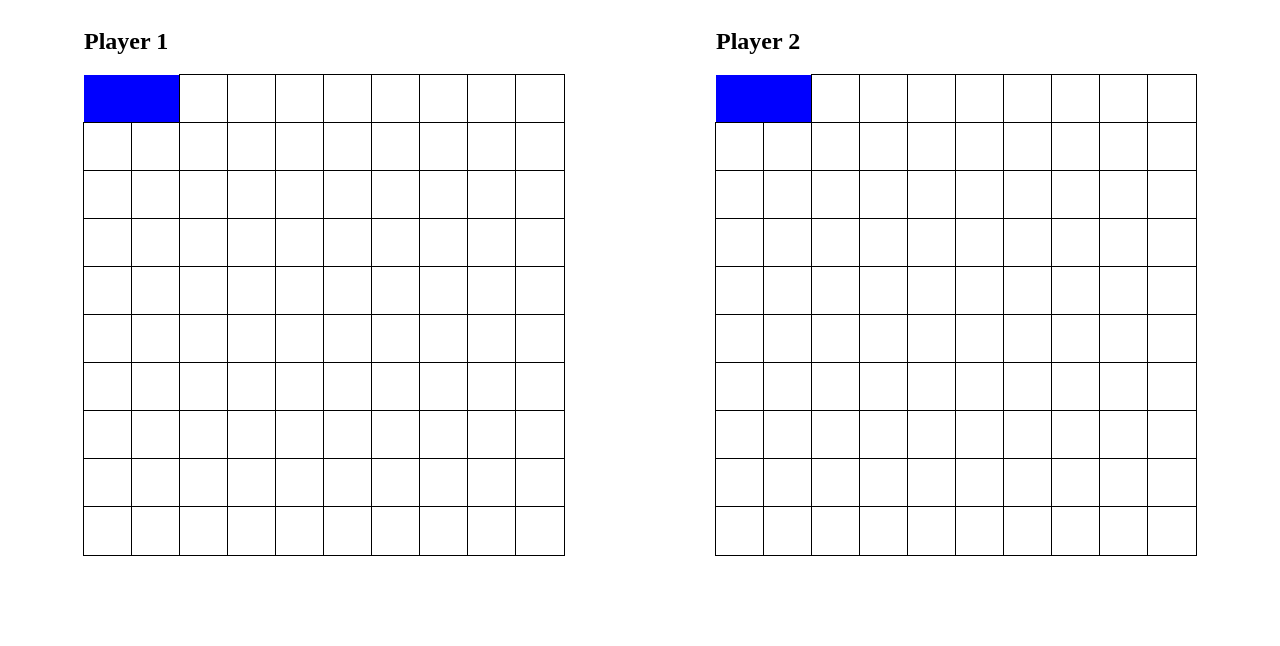
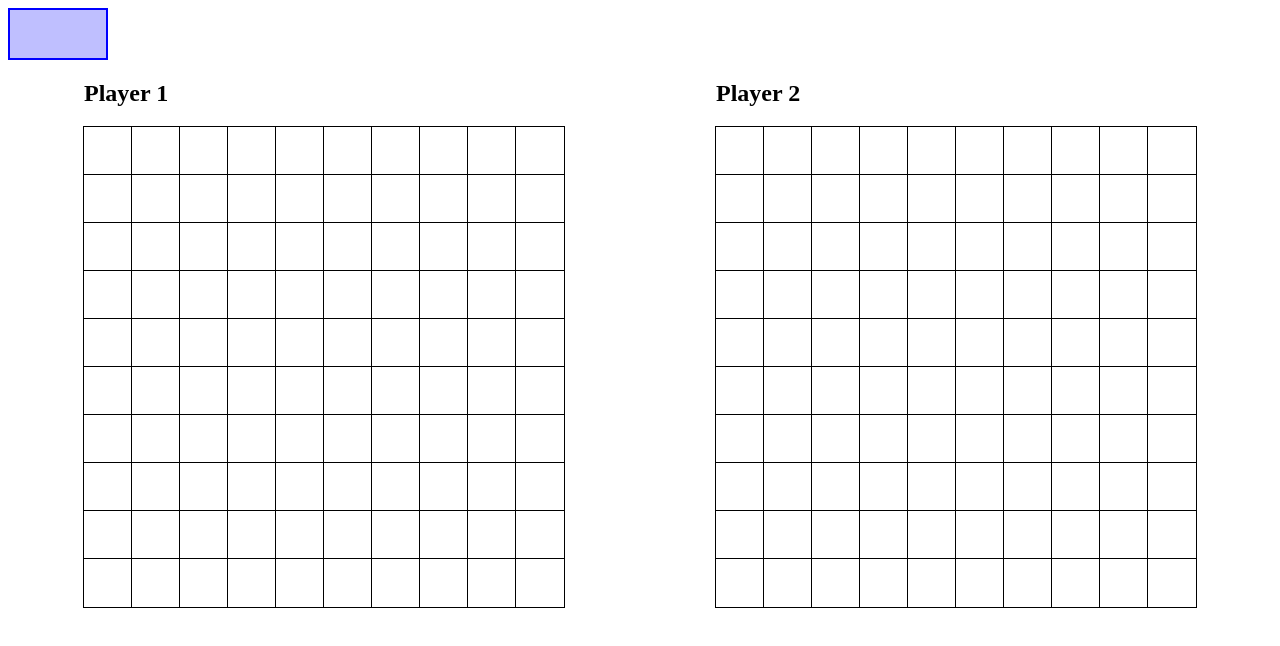
Before and after one commit to DerekWhiteM/battleship, a React app: page / in a window 1280 px wide. Shown: the top 646 px of the page. Built offline with nearby package versions, Linux system fonts and the light colour scheme.

Commit message:
setup drag and drop

```diff
--- a/package.json
+++ b/package.json
@@ -14,6 +14,8 @@
   "dependencies": {
     "jest": "^29.4.3",
     "react": "^18.2.0",
+    "react-dnd": "^16.0.1",
+    "react-dnd-html5-backend": "^16.0.1",
     "react-dom": "^18.2.0"
   },
   "devDependencies": {
--- a/public/style.css
+++ b/public/style.css
@@ -24,3 +24,8 @@
 .gameboard__grid__item--ship {
     background-color: blue;
 }
+
+.ship {
+    background-color: rgb(0, 0, 255, .25);
+    border: 2px solid blue;
+}
--- a/src/App.tsx
+++ b/src/App.tsx
@@ -1,27 +1,22 @@
 import Gameboard from "./components/Gameboard"
 import Game from "./modules/Game"
 import Player from "./modules/Player"
+
+import Ship from "./components/Ship"
+import { DndProvider } from "react-dnd"
+import { HTML5Backend } from "react-dnd-html5-backend"
 
 const player1 = new Player('Player 1')
 const player2 = new Player('Player 2')
 
 const game = new Game(player1, player2)
 
-player1.gameboard.placeShip(2, {
-    start: { x: 0, y: 0 },
-    end: { x: 1, y: 0 }
-})
-
-player2.gameboard.placeShip(2, {
-    start: { x: 0, y: 0 },
-    end: { x: 1, y: 0 }
-})
-
 export default function App () {
-    return <>
+    return <DndProvider backend={HTML5Backend}>
+        <Ship id={'1'} length={2} />
         <div className="gameboards__wrapper">
             <Gameboard player={player1} game={game} />
             <Gameboard player={player2} game={game} />
         </div>
-    </>
+    </DndProvider>
 }
--- a/src/components/Gameboard.tsx
+++ b/src/components/Gameboard.tsx
@@ -1,9 +1,15 @@
 import Player from "../modules/Player"
 import { isHit, isValidAttack } from "../modules/Gameboard"
 import Game from "../modules/Game"
+import { useDrop } from 'react-dnd'
+import Ship from "../modules/Ship"
+import { useState } from "react"
 
 export default function Gameboard (props: { player: Player, game: Game }) {
     const { player, game } = props
+
+    const [ships, setShips] = useState(Array<Ship>)
+
     return (
         <div className="gameboard">
             <h2>{player.name}</h2>
@@ -22,11 +28,36 @@ export default function Gameboard (props: { player: Player, game: Game }) {
                 const className = shipTile
                     ? "gameboard__grid__item--ship"
                     : "gameboard__grid__item"
-                elements.push(<div className={className} key={count} data-x={j} data-y={i} onClick={handleClick}></div>)
+                elements.push(<Tile className={className} key={count} x={j} y={i}></Tile>)
                 count++
             }
         }
         return <>{elements}</>
+    }
+
+    function Tile (props: { className: string, x: number, y: number }) {
+        let { className, x, y } = props
+        const [collectProps, drop] = useDrop(() => ({
+            accept: 'ship',
+            drop: (item: any, monitor: any) => {
+                const initialClientOffset = monitor.getInitialClientOffset()
+                const initialSourceClientOffset = monitor.getInitialSourceClientOffset()
+                const index = Math.ceil((initialClientOffset.x - initialSourceClientOffset.x) / 48) - 1
+                const location = {
+                    start: { x: x - index, y },
+                    end: { x: x - index + item.length - 1, y }
+                }
+                if (location.start.x < 0 || location.end.x > 9) return alert('Invalid location')
+                setShips(prevState => {
+                    const arr = [...prevState]
+                    const ship = player.gameboard.placeShip(item.length, location)
+                    arr.push(ship)
+                    return arr
+                })
+            }
+        }))
+        return <div className={className} data-x={x} data-y={y} onClick={handleClick} ref={drop}></div>
+
         function handleClick (e: any) {
             const coords = {
                 x: Number(e.target.dataset.x),
@@ -48,6 +79,7 @@ export default function Gameboard (props: { player: Player, game: Game }) {
                 }
             }
         }
+
     }
 
 }
--- /dev/null
+++ b/src/components/Ship.tsx
@@ -0,0 +1,23 @@
+import { useDrag } from 'react-dnd'
+
+// When click to drag, determine which index of the ship was clicked
+export default function Ship (props: { id: string, length: number }) {
+    const { id, length } = props
+    const [{isDragging}, drag] = useDrag(() => ({
+        type: 'ship',
+        item: {
+            id,
+            length
+        },
+        collect: (monitor: any) => ({
+            isDragging: monitor.isDragging()
+        })
+    }))
+    const style = {
+        display: 'grid',
+        gridTemplateRows: '3rem',
+        gridTemplateColumns: `repeat(${length}, 3rem)`,
+        width: 'fit-content'
+    }
+    return <div id={id} className="ship" style={style} ref={drag}></div>
+}
--- a/src/modules/Gameboard.ts
+++ b/src/modules/Gameboard.ts
@@ -15,6 +15,7 @@ export default class Gameboard {
     placeShip(length: number, location: ShipLocation) {
         const ship = new Ship(length)
         this.placedShips.push({ ship, location })
+        return ship
     }
 
     receiveAttack(coords: Coordinates) {
```
Also changed, not shown: 1 other file (tests, documents, lock files or other folders).
